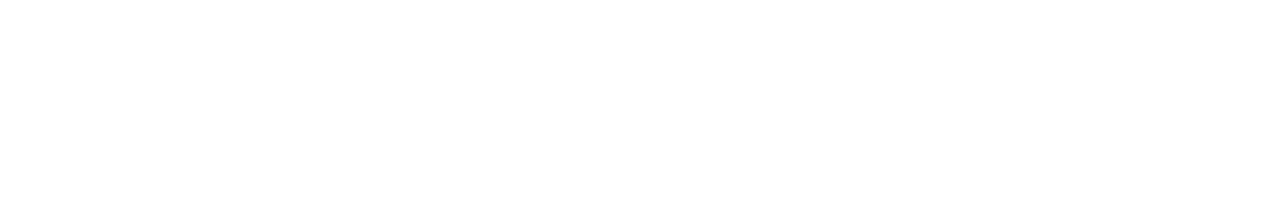
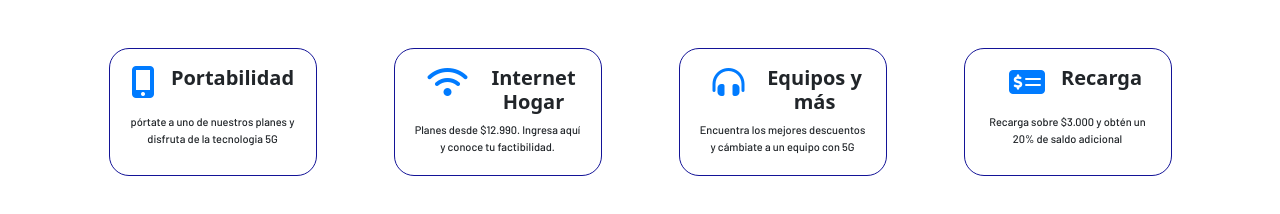
Before and after one commit to gonzafg2/TD4-G19-Entel-Home, a plain HTML site: page index.html in a window 1280 px wide. Drawn offline with nearby package versions, Linux system fonts and the light colour scheme.

Commit message:
all most ready

```diff
--- a/assets/css/style.css
+++ b/assets/css/style.css
@@ -0,0 +1,40 @@
+.card{
+    border-radius: 20px;
+    border-color: rgb(19, 19, 151) ;
+    width: 13rem;
+    height: 8rem;
+
+}
+
+
+.card-body{
+    margin: 1px;
+}
+
+.cards__info{
+    display: flex;
+    justify-content: center;
+    justify-content: space-between;
+}
+
+.card-text{
+    text-align: center;
+
+}
+
+.icon_card{
+    color: rgb(0, 123, 255);
+}
+
+.card-title{
+    font-size: 20px;
+    font-weight: 600;
+    text-align: center;
+}
+
+.card-text{
+  font-size: 11px;
+  font-weight: 500;
+  font-family: 'Barlow', sans-serif;
+
+}
--- a/index.html
+++ b/index.html
@@ -20,6 +20,78 @@
     <title>Entel | Personas</title>
   </head>
   <body>
+
+
+    <section class="access_pier d-none d-md-block d-lg-block">
+      <div class="container">
+      <div class="row">
+        <div class="col-12 col-md-3 mt-5">
+
+         <div class="card mx-auto">
+             <div class="card-body">
+
+               <div class="card__icon__tittle d-flex justify-content-center"> <i class="icon_card fas fa-mobile-alt fa-2x mr-md-2"></i>
+               <h5 class="card-title ms-3">Portabilidad</h5>
+               </div>
+               <p class="card-text mt-3 justify-content-center text-center">pórtate a uno de nuestros planes y disfruta de la tecnologia 5G</p>
+
+             </div>
+           </div>
+        </div>
+
+        <div class="col-12 col-md-3 mt-5">
+
+         <div class="card mx-auto">
+             <div class="card-body">
+
+               <div class="card__icon__tittle d-flex justify-content-center ms-3"> <i class="icon_card fas fa-wifi fa-2x mr-md-2"></i>
+               <h5 class="card-title ms-3">Internet Hogar</h5>
+               </div>
+               <p class="card-text justify-content-center text-center">Planes desde $12.990. Ingresa aquí y conoce tu factibilidad.</p>
+
+             </div>
+           </div>
+
+        </div>
+
+        <div class="col-12 col-md-3 mt-5">
+
+         <div class="card mx-auto">
+             <div class="card-body">
+
+               <div class="card__icon__tittle d-flex justify-content-center ms-3"> <i class="icon_card fas fa-headphones-alt fa-2x mr-md-2"></i>
+               <h5 class="card-title ms-3">Equipos y más</h5>
+               </div>
+               <p class="card-text justify-content-center text-center">Encuentra los mejores descuentos y cámbiate a un equipo con 5G</p>
+
+             </div>
+           </div>
+
+        </div>
+
+
+        <div class="col-12 col-md-3 mt-5">
+
+         <div class="card mx-auto">
+             <div class="card-body">
+
+               <div class="card__icon__tittle d-flex justify-content-center ms-3"> <i class="icon_card fas fa-money-check-alt fa-2x mr-md-2"></i>
+               <h5 class="card-title ms-3">Recarga</h5>
+               </div>
+               <p class="card-text mt-3 justify-content-center text-center">Recarga sobre $3.000 y obtén un 20% de saldo adicional</p>
+
+             </div>
+           </div>
+
+
+         </div>
+       </div>
+     </div>
+  </section>
+
+
+
+
       <script
         src="https://cdn.jsdelivr.net/npm/bootstrap@5.1.3/dist/js/bootstrap.bundle.min.js"
         integrity="sha384-ka7Sk0Gln4gmtz2MlQnikT1wXgYsOg+OMhuP+IlRH9sENBO0LRn5q+8nbTov4+1p"
```
Lines whose indentation alone changed are shown as unchanged.
